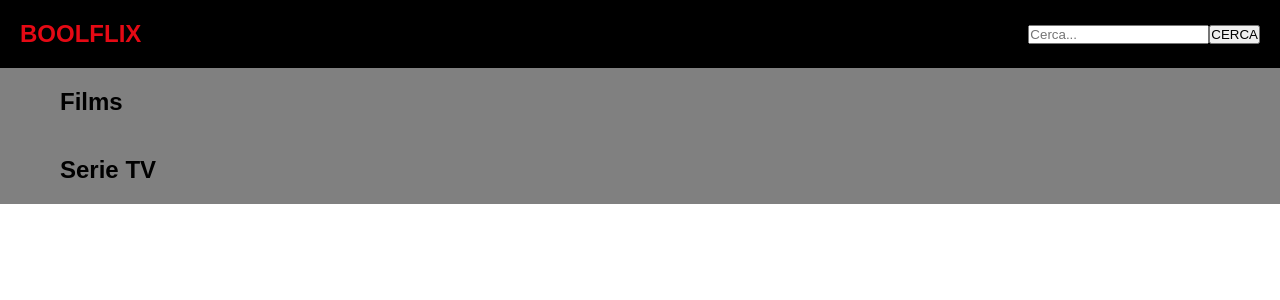
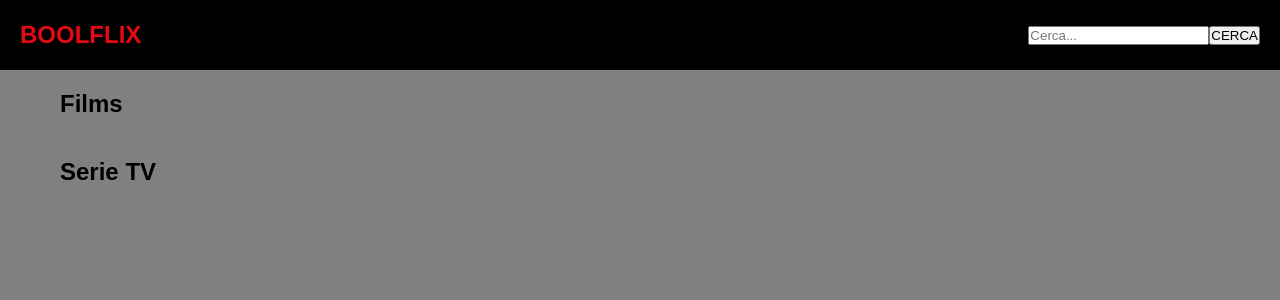
Before and after one commit to FedericaSidoti/vite-boolflix, a Vue app: page / in a window 1280 px wide. Shown: the top 300 px of the page. Built offline with nearby package versions, Linux system fonts and the light colour scheme.

Commit message:
FIX- css adjustments

```diff
--- a/src/App.vue
+++ b/src/App.vue
@@ -27,7 +27,7 @@ export default {
       .then(res => {
         const items = res.data.results
         this.store.callResults.films = items
-        // console.log(this.store)
+        console.log(this.store)
         this.store.isSearched = true
         // console.log(this.store.isSearched)
       })
--- a/src/components/PageCard.vue
+++ b/src/components/PageCard.vue
@@ -6,7 +6,7 @@ import {store} from '../store'
         data() {
             return {
                 store: store,
-                src: 'https://image.tmdb.org/t/p/w342',
+                src: 'https://image.tmdb.org/t/p/w342' + this.item.poster_path,
             }
         },
         props : {
@@ -36,8 +36,9 @@ import {store} from '../store'
 
 <template>
     <div class="col-2" >
-        <div class="card front">
-            <img :src="src + item.poster_path" >
+        <div class="card">
+            <img v-if="src !== 'https://image.tmdb.org/t/p/w342null'" :src="src" >
+            <img v-else src="/img/img-not-found.png">
         </div>
         <div class="card back">
             <ul v-if="store.isSearched===true" class="infos">
@@ -70,6 +71,11 @@ import {store} from '../store'
                         <span v-else> &#128533; </span>
                     </p>
                 </li>
+                <li class="info">
+                    <p class="info-title"> Descrizione:
+                        <span>{{ item.overview }}</span>
+                    </p>
+                </li>
             </ul>
         </div>
     </div>
@@ -77,16 +83,15 @@ import {store} from '../store'
 </template>
 
 <style lang="scss" scoped>
+
     .col-2 {
     width: calc((100% / 12) * 2);
     padding: 5px;
     position: relative;
+    overflow: auto;
 }
     .col-2:hover .back {
         display: inline-block;
-    }
-    .card {
-        background-color: azure;
     }
 
     .back{
@@ -94,6 +99,9 @@ import {store} from '../store'
         position: absolute;
         top: 0;
         right: 0;
+        left: 0;
+        background-color: rgba(0, 0, 0, 0.8);
+        color: white;
     }
 
     .infos {
--- a/src/components/PageHeader.vue
+++ b/src/components/PageHeader.vue
@@ -40,6 +40,12 @@ export default {
     align-items: center;
     background-color: black;
     padding: 20px;
+    position: sticky;
+    right: 0;
+    left: 0;
+    top: 0;
+    z-index: 999;
+    height: 70px;
 }
 
 .logo-wrap {
--- a/src/components/PageMain.vue
+++ b/src/components/PageMain.vue
@@ -47,7 +47,9 @@ export default {
 
 .main-content {
     background-color: gray;
+    min-height: calc(100vh - 70px);
 }
+
 
 .section {
     padding: 20px;
--- a/src/syles/general.scss
+++ b/src/syles/general.scss
@@ -21,8 +21,21 @@ menu {
 }
 
 body {
-    font-family:Arial, Helvetica, sans-serif
+    font-family:Arial, Helvetica, sans-serif;
+    min-height: 100vh;
 }
+
+::-webkit-scrollbar {
+    width: 10px;
+    }
+
+::-webkit-scrollbar-track {
+    background: rgba(0, 0, 0, 0.8)
+    }
+
+::-webkit-scrollbar-thumb {
+    background: #E50914;
+    }
 
 /*****LAYOUT******/
 
```
Also changed, not shown: public/img/img-not-found.png (added).
